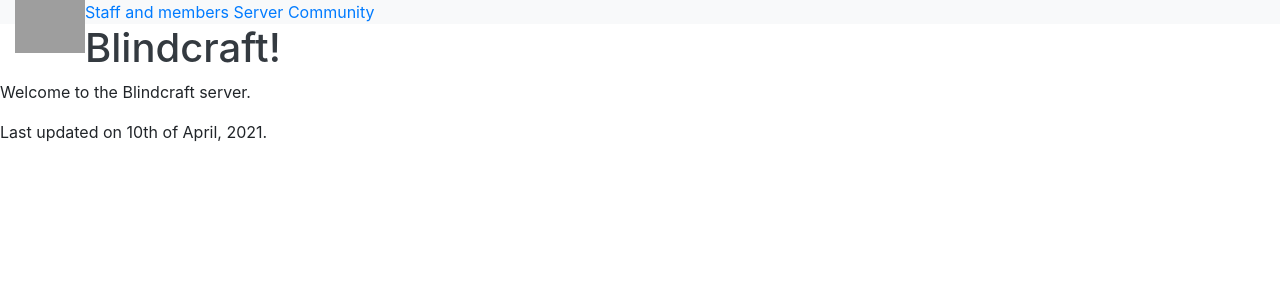
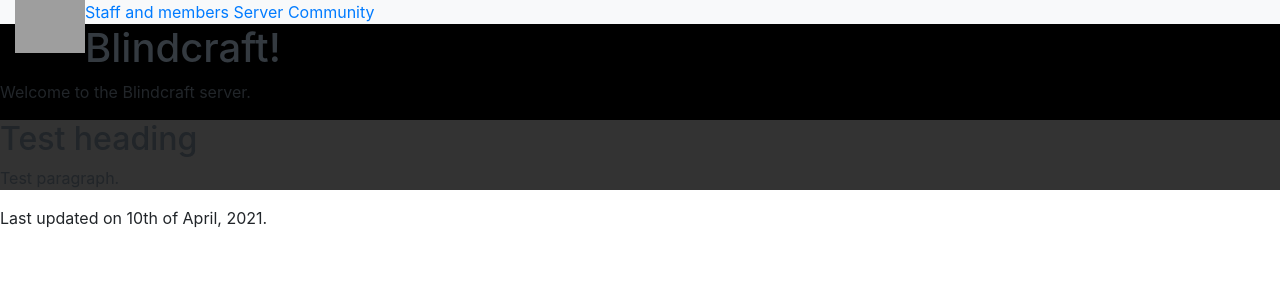
Before and after one commit to danzieg/blindcraft, a Jekyll site: the page built from index.html, in a window 1280 px wide. Shown: the top 300 px of the page. Built offline with Jekyll 4.4.1, drawn with Linux system fonts in a browser that asks for light colours; grey boxes are pictures that could not be loaded.

Commit message:
I added style classes to assests/css/custom for testing.

```diff
--- a/_layouts/default.html
+++ b/_layouts/default.html
@@ -10,7 +10,9 @@
 
 <body>
 {% include nav.html %}
+<div class="mybackground">
 {{ content }}
+</div>
 
 {% include footer.html %}
 {% include scripts.html %}
--- a/assets/css/bootstrap/bootstrap.scss
+++ b/assets/css/bootstrap/bootstrap.scss
@@ -5,6 +5,7 @@
  * Licensed under MIT (https://github.com/twbs/bootstrap/blob/master/LICENSE)
  */
 
+@import   "../custom/mystyle";   //   we've   added   this   line
 @import "functions";
 @import "variables";
 @import "mixins";
--- /dev/null
+++ b/assets/css/custom/_mystyle.scss
@@ -0,0 +1,7 @@
+.mybackground {
+background: black;
+}
+
+.mybg {
+background: #333;
+}
--- a/index.html
+++ b/index.html
@@ -11,3 +11,9 @@ Blindcraft!
 <p>
 Welcome to the Blindcraft server.
 </p>
+
+<div class="mybg">
+<h2>Test heading</h2>
+
+<p>Test paragraph.</p>
+</div>
```
Also changed, not shown: assets/css/custom/_style.scss (deleted), assets/css/main.scss (line endings or trailing spaces), 7 other files.
